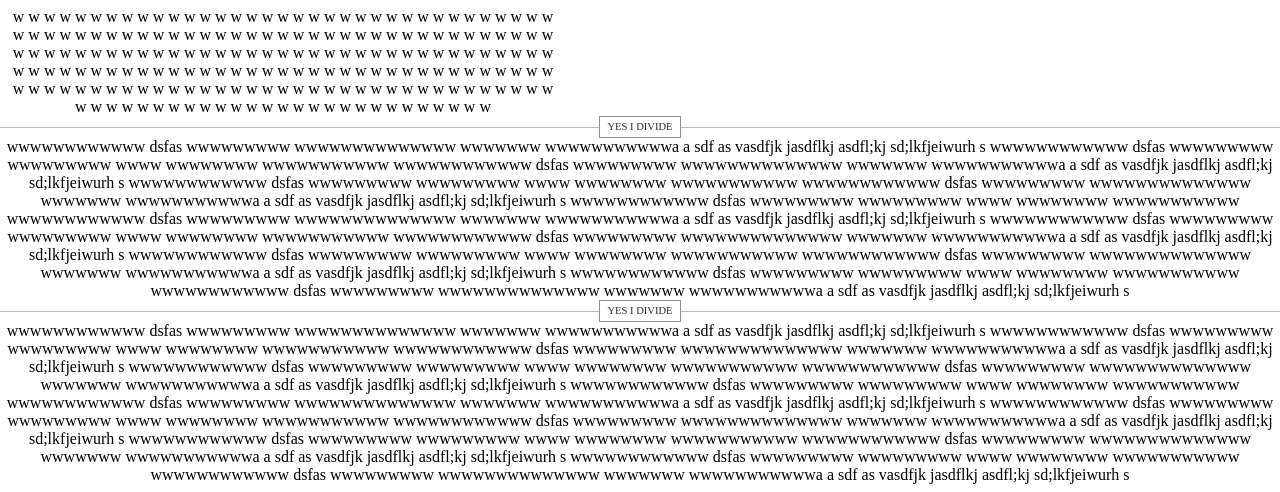
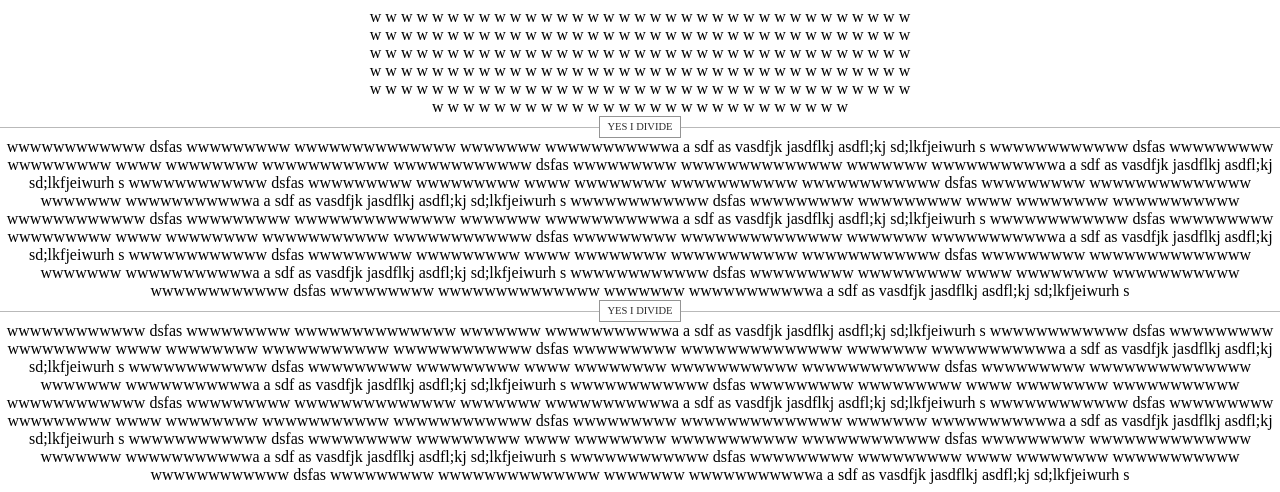
Before and after one commit to j-louis/j-louis.github.io, a PHP site: page /test.html in a window 1280 px wide. Shown: the part 800-1292 px from the top of the page. Run offline with PHP 8.4, Linux system fonts and the light colour scheme.

Commit message:
Update test.css

```diff
--- a/test.css
+++ b/test.css
@@ -94,8 +94,6 @@ header {
   display: block;
   text-align: center;
   background: white;
-  margin-left: auto;
-  margin-right: auto;
   width: 100%;
   padding: 8px 0px;
   z-index: 2;
@@ -106,6 +104,8 @@ header {
   color: black;
   width: 550px;
   max-width: 100%;
+ margin-left: auto;
+  margin-right: auto;
   padding: 0px 8px;
   z-index: 1;
 }
```
